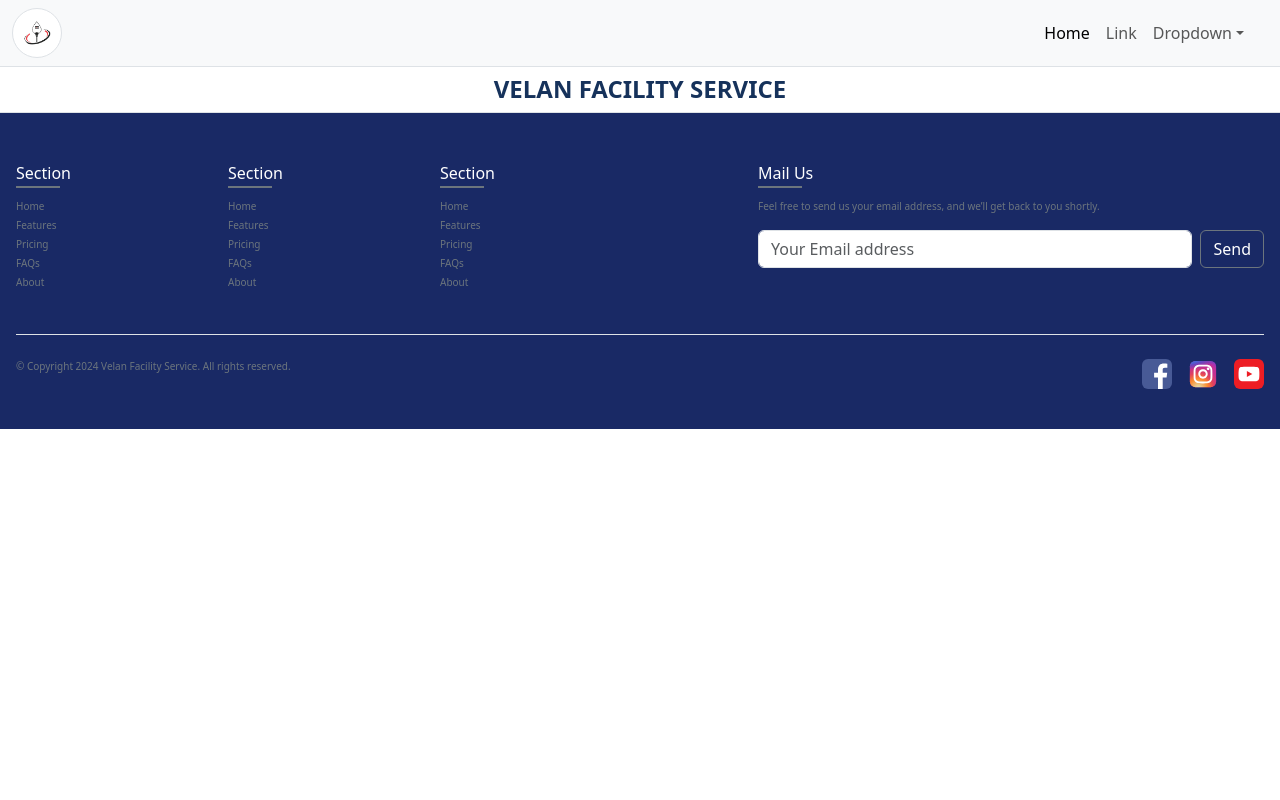
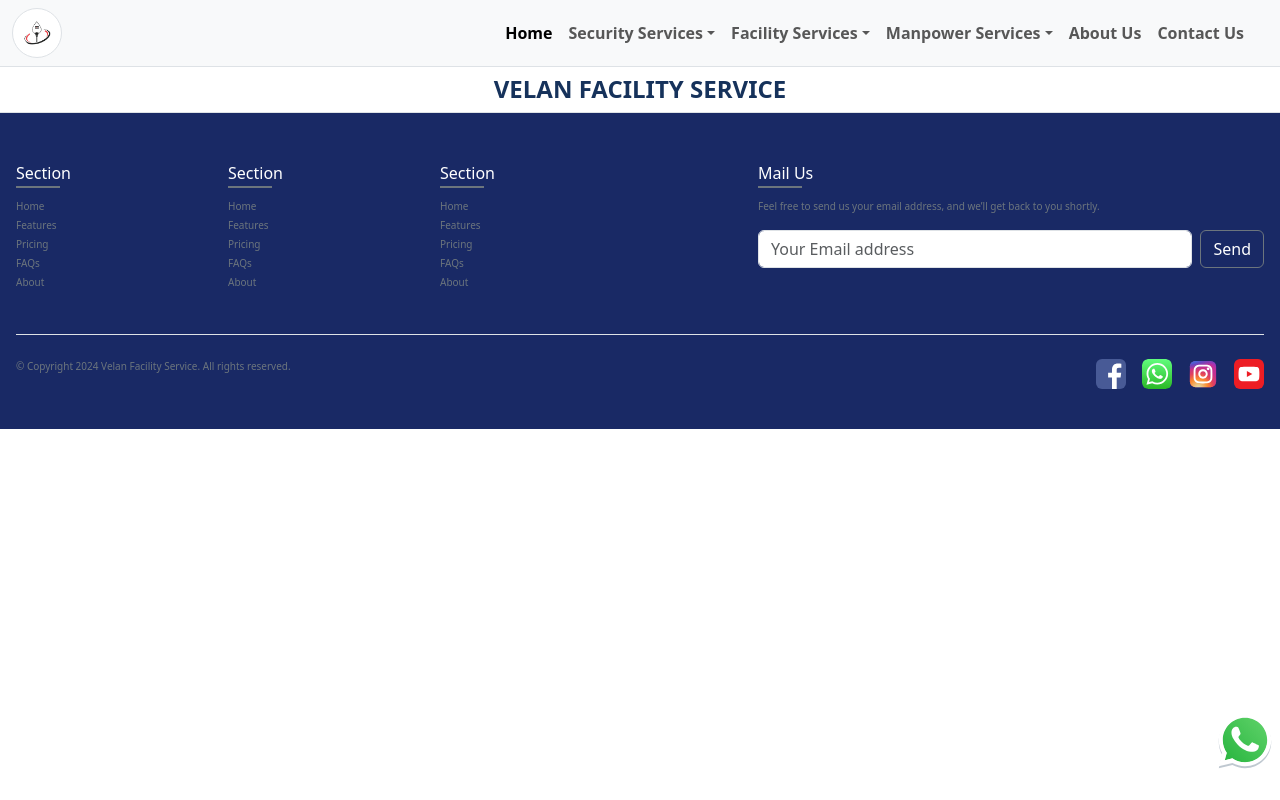
Before and after one commit to M-MUGESHCHARLES/velan-facility-service, a React (Create React App) app: page / in a window 1280 px wide. Built offline with nearby package versions, Linux system fonts and the light colour scheme.

Commit message:
nav , footer

```diff
--- a/src/App.js
+++ b/src/App.js
@@ -1,11 +1,13 @@
 import './App.css';
 import Footer from './components/Footer/Footer';
 import { Navbar } from './components/Navbar/Navbar';
+import QuickWhatsapp from './components/QuickWhatsapp/QuickWhatsapp';
 
 function App() {
   return (
     <div className="App">
       <Navbar />
+      <QuickWhatsapp />
       <Footer />
     </div>
   );
--- a/src/components/Footer/Footer.js
+++ b/src/components/Footer/Footer.js
@@ -2,10 +2,11 @@ import React from 'react'
 import {ReactComponent as Youtube} from '../../assets/svg/youtube-svgrepo-com.svg'
 import {ReactComponent as Instagram} from '../../assets/svg/instagram-1-svgrepo-com.svg'
 import {ReactComponent as Facebook} from '../../assets/svg/facebook-icon-logo-svgrepo-com.svg'
+import {ReactComponent as Whatsapp} from '../../assets/svg/whatsapp-icon-logo-svgrepo-com.svg'
 
 const Footer = () => {
   return (
-    <footer class="pt-5 px-3" id='Footer'>
+    <footer class="pt-5 px-3 " id='Footer'>
     <div class="row">
       <div class="col-6 col-md-2 mb-3">
         <h6 className='text-white mb-3'>Section</h6>
@@ -56,9 +57,10 @@ const Footer = () => {
     <div class="d-flex flex-column flex-sm-row justify-content-between py-4 my-4 border-top">
       <p className='mb-4' >© Copyright {new Date().getFullYear()} Velan Facility Service. All rights reserved.</p>
       <ul class="list-unstyled d-flex">
-        <li class="ms-3"><a class="link-body-emphasis" href="http://www.facebook.com/"> <Facebook className='social-icons rounded-2'/> </a> </li>
-        <li class="ms-3"><a class="link-body-emphasis" href="https://www.instagram.com/velan_facility_service?igsh=MWV4MW5peDlvazZoZg%3D%3D&utm_source=qr"> <Instagram className='social-icons rounded-2'/> </a> </li>
-        <li class="ms-3"><a class="link-body-emphasis" href="https://youtube.com/@velanfacilityservice?si=XuZrUCB_N4VnSMDv"> <Youtube className='social-icons rounded-2'/> </a> </li>
+        <li class="ms-3"><a class="link-body-emphasis" target='_blank' href="https://www.facebook.com/share/NifJCNatxSnmdJhq/?mibextid=LQQJ4d"> <Facebook className='social-icons rounded-2'/> </a> </li>
+        <li class="ms-3"><a class="link-body-emphasis" target='_blank' href="https://api.whatsapp.com/send?phone=916369292028&text=Hi%2C%20we%20would%20like%20to%20enquiry%20about%20your%20services%20..."> <Whatsapp className='social-icons rounded-2'/> </a> </li>
+        <li class="ms-3"><a class="link-body-emphasis" target='_blank' href="https://www.instagram.com/velan_facility_service?igsh=MWV4MW5peDlvazZoZg%3D%3D&utm_source=qr"> <Instagram className='social-icons rounded-2'/> </a> </li>
+        <li class="ms-3"><a class="link-body-emphasis" target='_blank' href="https://youtube.com/@velanfacilityservice?si=XuZrUCB_N4VnSMDv"> <Youtube className='social-icons rounded-2'/> </a> </li>
       </ul>
     </div>
   </footer>
--- a/src/components/Navbar/Navbar.js
+++ b/src/components/Navbar/Navbar.js
@@ -24,23 +24,56 @@ export const Navbar = () => {
         <div class="offcanvas-body">
           <ul class="navbar-nav justify-content-end flex-grow-1 pe-3">
             <li class="nav-item">
-              <a class="nav-link active"  href="#">Home</a>
+              <a class="nav-link fw-bold active"  href="#">Home</a>
+            </li>
+            <li class="nav-item dropdown">
+              <a class="nav-link fw-bold dropdown-toggle" href="#" role="button" data-bs-toggle="dropdown" >
+                Security Services
+              </a>
+              <ul class="dropdown-menu">
+                <li><a class="dropdown-item" href="#">Security Gaurd</a></li>
+                <li><a class="dropdown-item" href="#">Bouncer & Body Gaurd</a></li>
+                <li><a class="dropdown-item" href="#">Escort Gaurd</a></li>
+                <li><a class="dropdown-item" href="#">Female Security Gaurd</a></li>
+                <li><a class="dropdown-item" href="#">Cash Management</a></li>
+                <li><a class="dropdown-item" href="#">Dog Squads Service</a></li>
+                <li><a class="dropdown-item" href="#">Event Security</a></li>
+                <li><a class="dropdown-item" href="#">Tourist Security</a></li>
+                <li><a class="dropdown-item" href="#">Office Security</a></li>
+                <li><a class="dropdown-item" href="#">Building Security</a></li>
+                <li><a class="dropdown-item" href="#">Bank Security</a></li>
+                <li><a class="dropdown-item" href="#">Industrial Security</a></li>
+                <li><a class="dropdown-item" href="#">Retail Security</a></li>
+                <li><a class="dropdown-item" href="#">Hospital Security</a></li>
+                <li><a class="dropdown-item" href="#">Property Security</a></li>
+                <li><a class="dropdown-item" href="#">School Security</a></li>
+              </ul>
+            </li>
+            <li class="nav-item dropdown">
+              <a class="nav-link fw-bold dropdown-toggle" href="#" role="button" data-bs-toggle="dropdown" >
+                Facility Services
+              </a>
+              <ul class="dropdown-menu">
+                <li><a class="dropdown-item" href="#">House Keeping</a></li>
+                <li><a class="dropdown-item" href="#">Office Boy</a></li>
+                <li><a class="dropdown-item" href="#">Pantry Boy </a></li>
+              </ul>
+            </li>
+            <li class="nav-item dropdown">
+              <a class="nav-link fw-bold dropdown-toggle" href="#" role="button" data-bs-toggle="dropdown" >
+                Manpower Services
+              </a>
+              <ul class="dropdown-menu">
+                <li><a class="dropdown-item" href="#">Front & Back Office Manpower </a></li>
+                <li><a class="dropdown-item" href="#">Temp Staffing</a></li>
+                <li><a class="dropdown-item" href="#">Event Staffing</a></li>
+              </ul>
             </li>
             <li class="nav-item">
-              <a class="nav-link" href="#">Link</a>
+              <a class="nav-link fw-bold" href="#">About Us</a>
             </li>
-            <li class="nav-item dropdown">
-              <a class="nav-link dropdown-toggle" href="#" role="button" data-bs-toggle="dropdown" >
-                Dropdown
-              </a>
-              <ul class="dropdown-menu">
-                <li><a class="dropdown-item" href="#">Action</a></li>
-                <li><a class="dropdown-item" href="#">Another action</a></li>
-                <li>
-                  <hr class="dropdown-divider" />
-                </li>
-                <li><a class="dropdown-item" href="#">Something else here</a></li>
-              </ul>
+            <li class="nav-item">
+              <a class="nav-link fw-bold" href="#">Contact Us</a>
             </li>
           </ul>
         </div>
--- /dev/null
+++ b/src/components/QuickWhatsapp/QuickWhatsapp.js
@@ -0,0 +1,15 @@
+import React from 'react'
+import { ReactComponent as Whatsapp } from "../../assets/svg/whatsapp-svgrepo-com.svg";
+import { ReactComponent as Facebook } from "../../assets/svg/facebook-icon-logo-svgrepo-com.svg";
+
+
+const QuickWhatsapp = () => {
+  return (
+    <a target='_blank' rel='noreferrer' href="https://api.whatsapp.com/send?phone=916369292028&text=Hi%2C%20we%20would%20like%20to%20enquiry%20about%20your%20services%20..."
+     className='' id='QuickWhatsapp'>
+        <Whatsapp id='SVG'/>
+    </a>
+  )
+}
+
+export default QuickWhatsapp
--- a/src/components/components.css
+++ b/src/components/components.css
@@ -42,3 +42,18 @@
     left: 0;
     background-color: #6c757d;
 }
+
+/* ==================================================== QuickWhatsapp.js */
+
+a#QuickWhatsapp {
+    position: fixed;
+    z-index: 100;
+    bottom: 90px;
+    right: 65px;
+}
+
+a#QuickWhatsapp #SVG {
+    position: absolute;
+    height: 60px;
+    width: auto;
+}
```
Also changed, not shown: src/assets/svg/whatsapp-icon-logo-svgrepo-com.svg (added), src/assets/svg/whatsapp-svgrepo-com.svg (added).
